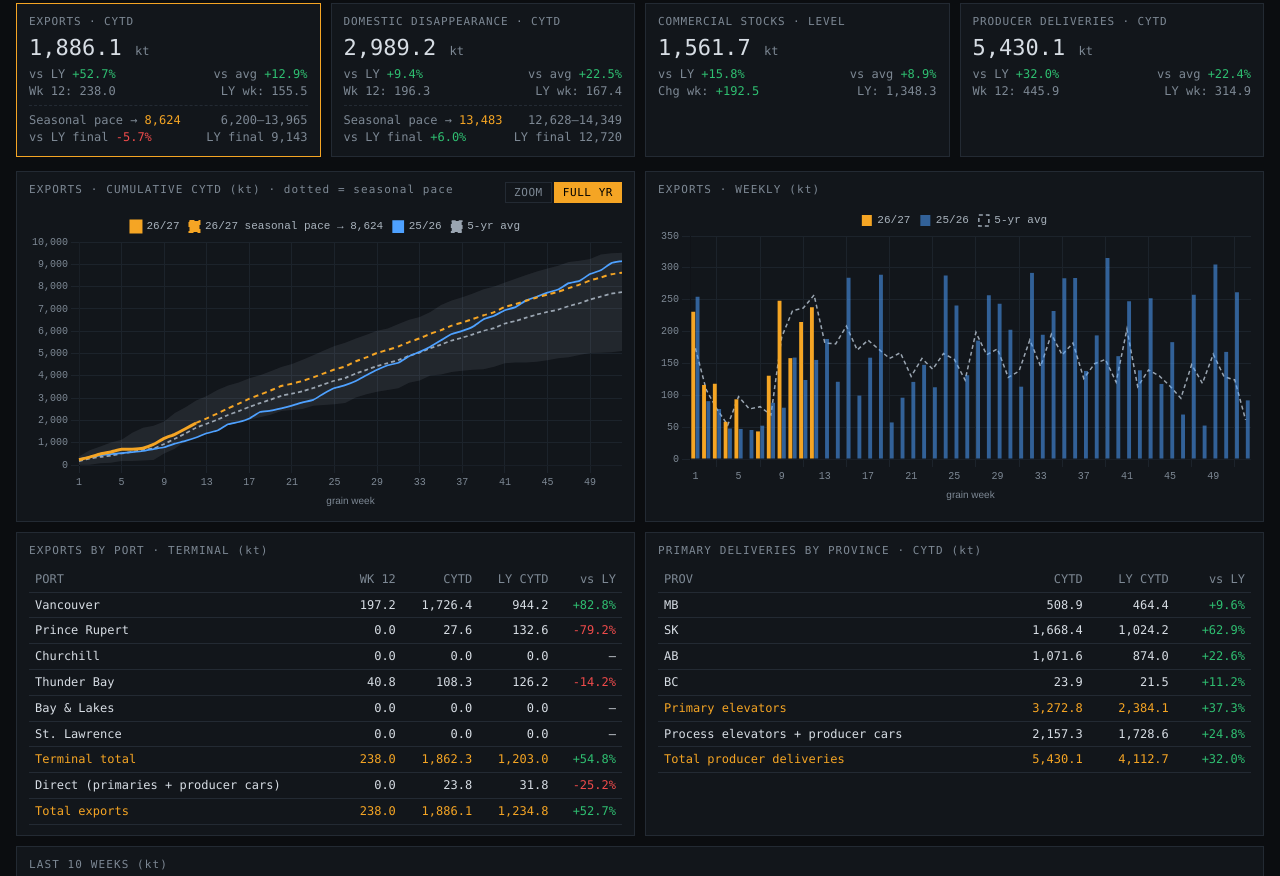
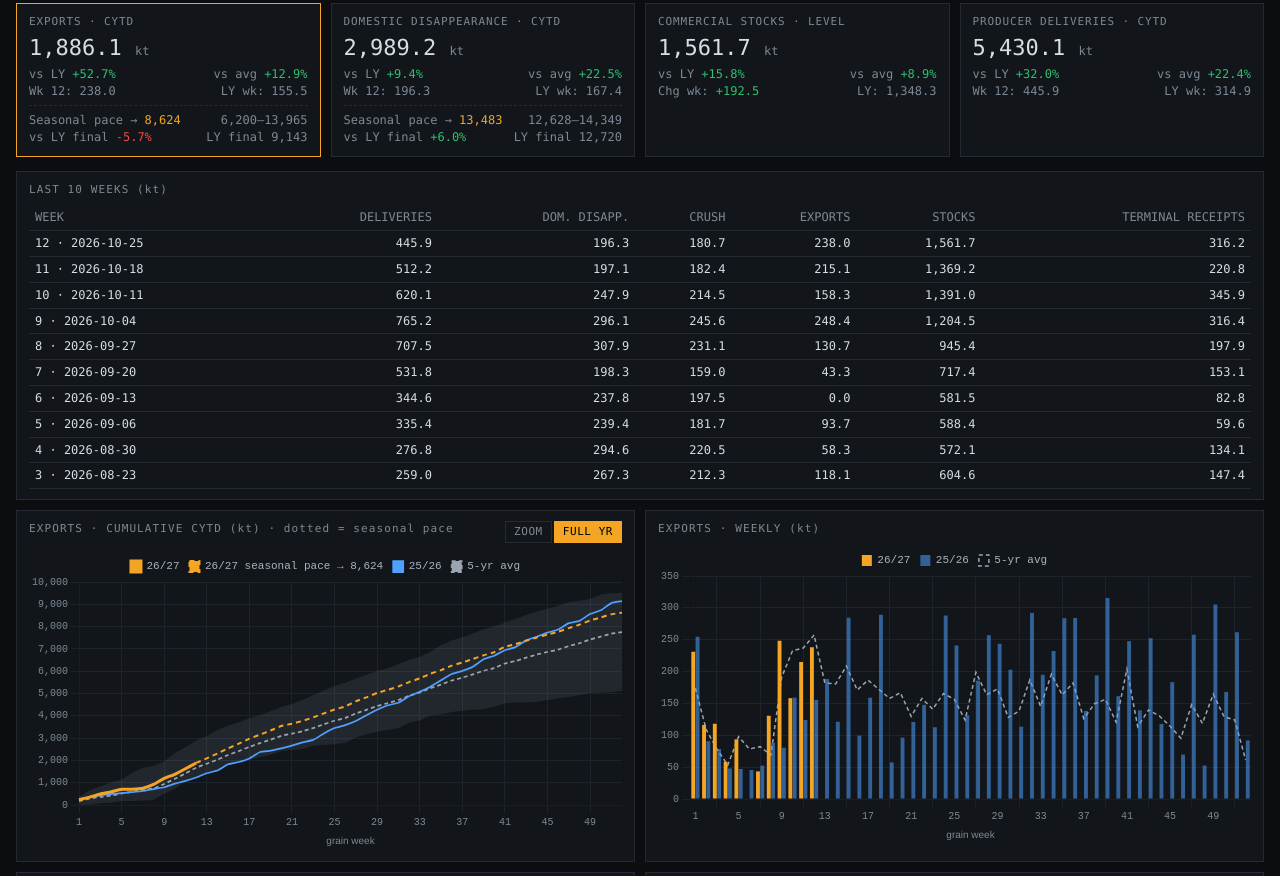
Before and after one commit to Summers10/CGC-TERMINAL, a plain HTML site: page index.html in a window 1280 px wide. Shown: the part 107-983 px from the top of the page. Drawn offline with nearby package versions, Linux system fonts and the light colour scheme.

Commit message:
Add files via upload

```diff
--- a/index.html
+++ b/index.html
@@ -35,6 +35,7 @@
   .kpi .v{font-size:22px;margin:4px 0 2px}
   .kpi .r{display:flex;justify-content:space-between;font-size:12px;color:var(--dim)}
   .up{color:var(--up)} .dn{color:var(--dn)}
+  .stack{margin-bottom:10px}
   .grid{display:grid;grid-template-columns:1fr 1fr;gap:10px}
   @media(max-width:900px){.grid{grid-template-columns:1fr}}
   .panel{background:var(--panel);border:1px solid var(--line);padding:10px 12px;min-width:0}
@@ -189,12 +190,14 @@ function renderGrain(g){
   const mName = m.k==='dom'?g.dom:m.n;
   document.getElementById('app').innerHTML = `
   <div class="kpis">${kpis}</div>
+  <div class="stack">
+    <div class="panel scroll"><h3><span>LAST 10 WEEKS (kt)</span></h3>${recentTable(g)}</div>
+  </div>
   <div class="grid">
     <div class="panel"><h3><span>${mName} · ${m.flow?'CUMULATIVE CYTD':'WEEK-END LEVEL'} (kt) ${g.sub?'· '+g.sub:''}${m.proj?' · dotted = seasonal pace':''}</span><span class="seg"><button id="zb" class="${state.zoom?'on':''}">ZOOM</button><button id="fb" class="${state.zoom?'':'on'}">FULL YR</button></span></h3><div class="chart"><canvas id="c1"></canvas></div></div>
     <div class="panel"><h3><span>${m.flow?mName+' · WEEKLY (kt)':'STOCKS BY LOCATION (kt)'}</span></h3><div class="chart"><canvas id="c2"></canvas></div></div>
     <div class="panel scroll"><h3><span>EXPORTS BY PORT · TERMINAL (kt)</span></h3>${portTable(g.k)}</div>
     <div class="panel scroll"><h3><span>PRIMARY DELIVERIES BY PROVINCE · CYTD (kt)</span></h3>${provTable(g.k)}</div>
-    <div class="panel scroll" style="grid-column:1/-1"><h3><span>LAST 10 WEEKS (kt)</span></h3>${recentTable(g)}</div>
   </div>${notes()}`;
 
   document.querySelectorAll('.kpi').forEach(el=>el.onclick=()=>{state.metric=el.dataset.m; render();});
```
